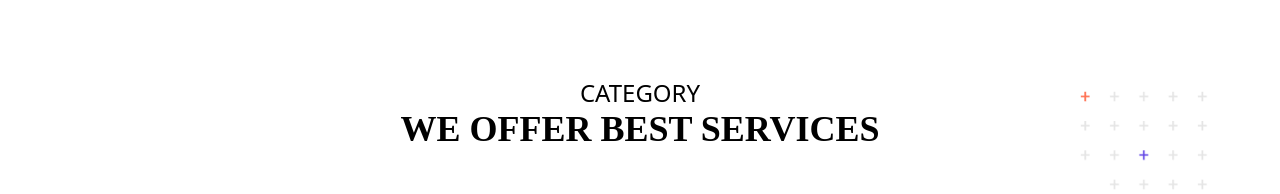
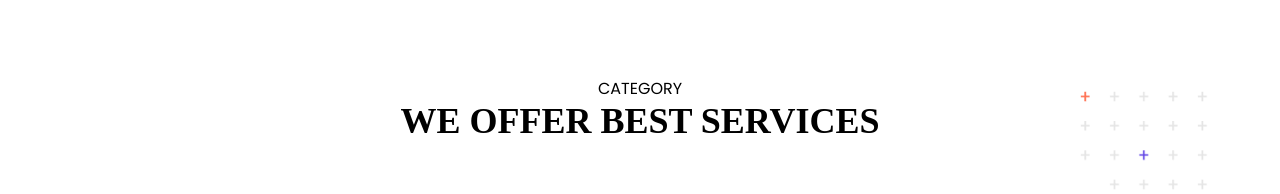
Before and after one commit to Oxbee27/flightnet, a website: page index.html in a window 1280 px wide. Shown: the part 525-719 px from the top of the page. Drawn offline with Linux system fonts and the light colour scheme; a web font is replaced by a local one.

Commit message:
updating

```diff
--- a/index.html
+++ b/index.html
@@ -93,7 +93,7 @@
 
     <section class="text-center capitalize mt-20 relative ">
         <div>
-            <h3 class="text-2xl uppercase">category</h3>
+            <h3 class="text-md font-mos uppercase">category</h3>
             <p class="uppercase font-bold text-4xl font-ox">we offer best services</p>
             <img src="img/Group 4.png" alt="" class="absolute top-2 w-[10%] left-270">
         </div>
```
Also changed, not shown: src/output.css.
